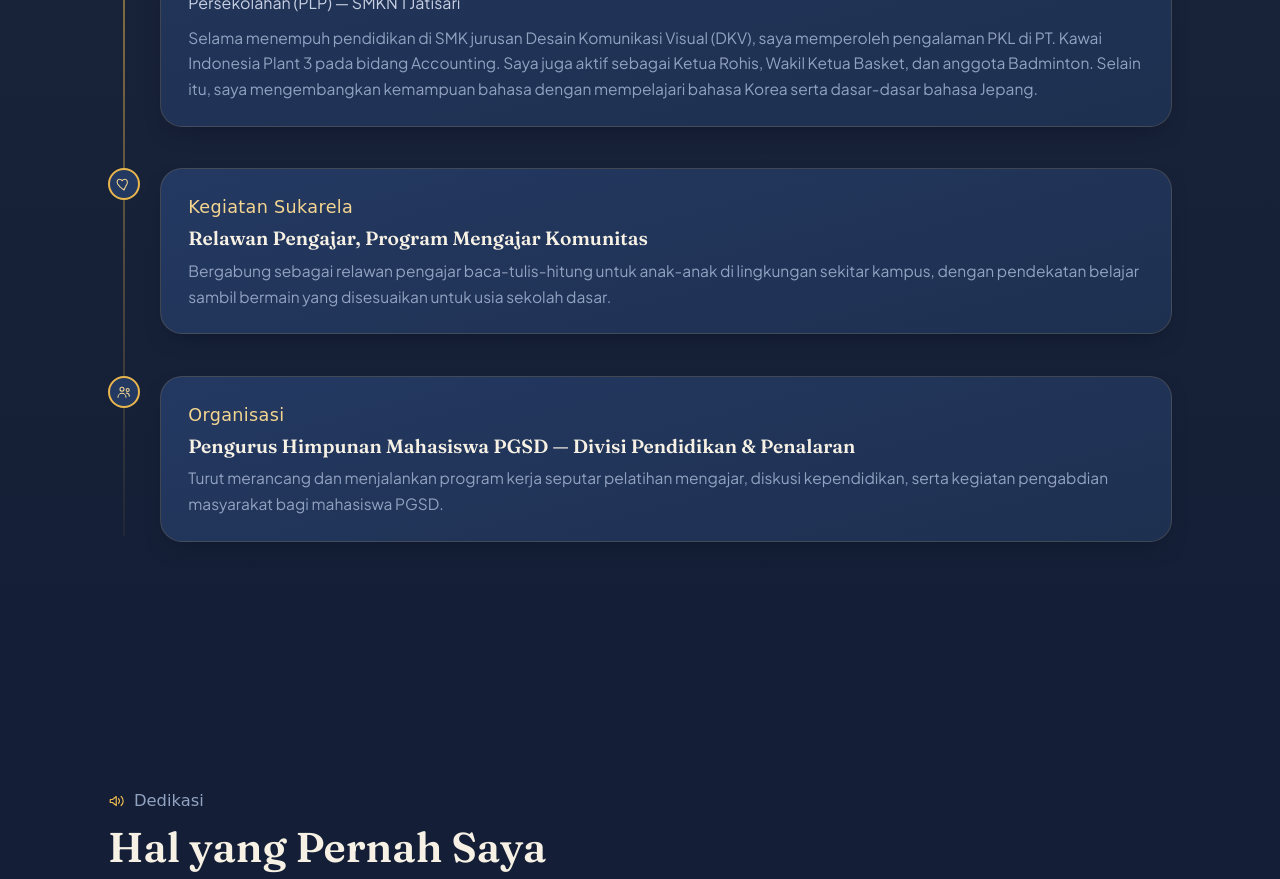
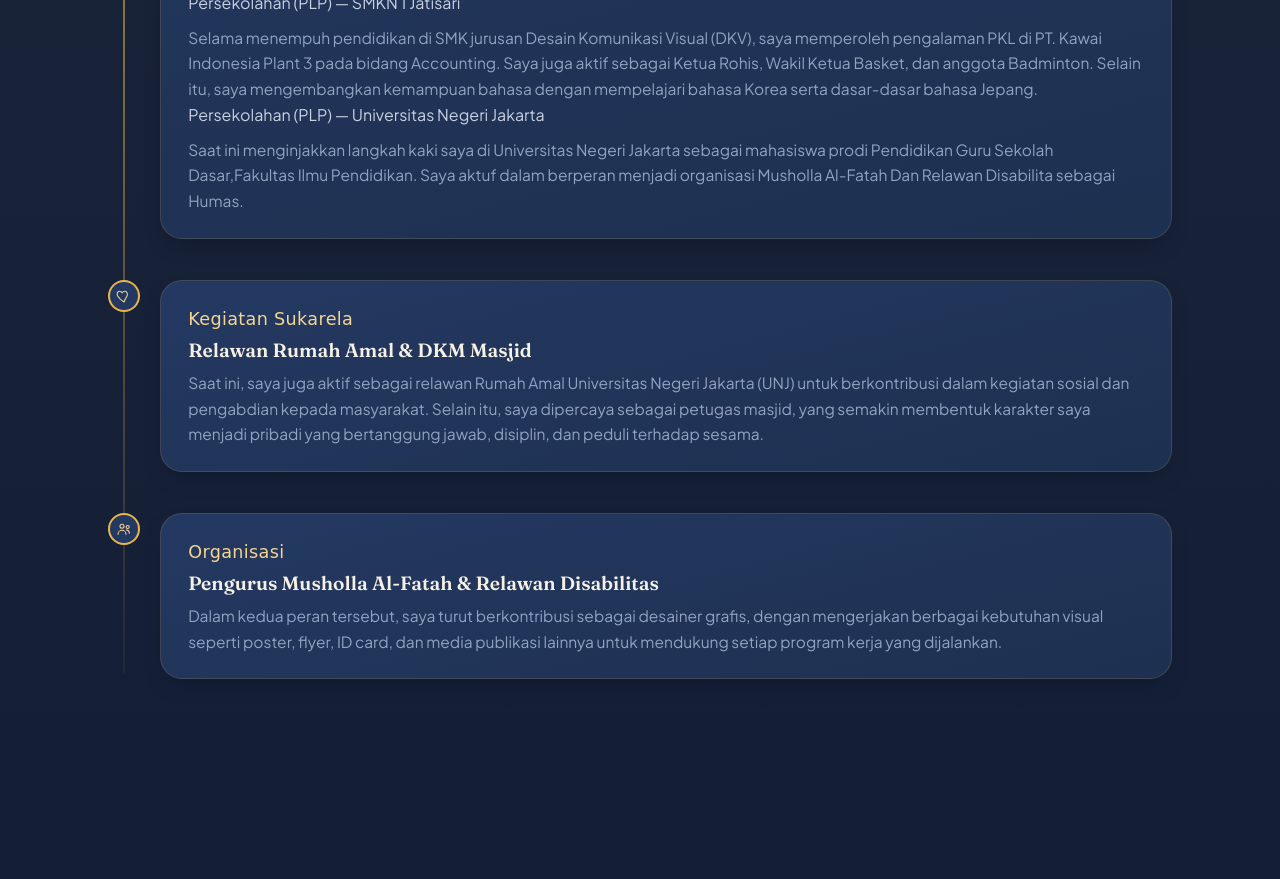
Before and after one commit to fannn1140-cyber/Profil_Adnan_Irfaan, a plain HTML site: page index.html in a window 1280 px wide. Shown: the part 2680-3559 px from the top of the page. Drawn offline with Linux system fonts and the light colour scheme; a web font is replaced by a local one.

Commit message:
Update index.html
Revisi

```diff
--- a/index.html
+++ b/index.html
@@ -536,27 +536,34 @@ Saya memiliki ketertarikan yang tinggi terhadap dunia pendidikan, kepemimpinan,
 
 <p>Sejak duduk di bangku sekolah dasar, saya telah aktif mengikuti berbagai kompetisi di bidang olahraga, seperti sepak bola, badminton, dan lari. Meskipun saat itu saya belum berhasil meraih prestasi, pengalaman tersebut menjadi pelajaran berharga yang membentuk karakter saya.
 Saya percaya bahwa kegagalan bukanlah akhir dari sebuah perjalanan, melainkan proses untuk terus belajar, mengevaluasi diri, dan berkembang menjadi pribadi yang lebih baik. Dari setiap kompetisi yang saya ikuti, saya belajar tentang arti disiplin, kerja keras, sportivitas, serta pentingnya memiliki semangat untuk bangkit setelah menghadapi kegagalan. Nilai-nilai tersebut terus saya pegang hingga saat ini dalam menjalani pendidikan maupun berbagai aktivitas organisasi dan pengembangan diri.</p>
+
 Persekolahan (PLP) — SMP IT Am'Sar</h3>
 
-<p>Perjalanan tersebut berlanjut saat saya menempuh pendidikan di SMP IT Am'Sar. Selama kurang lebih dua tahun, saya aktif mengikuti kegiatan karate dan berhasil meraih medali emas pada Festival Karate, serta medali perak dan medali perunggu pada kompetisi O2SN. Meski akhirnya saya memutuskan untuk berhenti karena kondisi fisik yang menurun, pengalaman tersebut membentuk karakter saya menjadi pribadi yang lebih disiplin, tangguh, dan pantang menyerah.</p>Persekolahan (PLP) — SMKN 1 Jatisari</h3>
+<p>Perjalanan tersebut berlanjut saat saya menempuh pendidikan di SMP IT Am'Sar. Selama kurang lebih dua tahun, saya aktif mengikuti kegiatan karate dan berhasil meraih medali emas pada Festival Karate, serta medali perak dan medali perunggu pada kompetisi O2SN. Meski akhirnya saya memutuskan untuk berhenti karena kondisi fisik yang menurun, pengalaman tersebut membentuk karakter saya menjadi pribadi yang lebih disiplin, tangguh, dan pantang menyerah.</p>
+
+Persekolahan (PLP) — SMKN 1 Jatisari</h3>
 
 <p>Selama menempuh pendidikan di SMK jurusan Desain Komunikasi Visual (DKV), saya memperoleh pengalaman PKL di PT. Kawai Indonesia Plant 3 pada bidang Accounting. Saya juga aktif sebagai Ketua Rohis, Wakil Ketua Basket, dan anggota Badminton. Selain itu, saya mengembangkan kemampuan bahasa dengan mempelajari bahasa Korea serta dasar-dasar bahasa Jepang.</p>
+
+Persekolahan (PLP) — Universitas Negeri Jakarta</h3>
+
+<p>Saat ini menginjakkan langkah kaki saya di Universitas Negeri Jakarta sebagai mahasiswa prodi Pendidikan Guru Sekolah Dasar,Fakultas Ilmu Pendidikan. Saya aktuf dalam berperan menjadi organisasi Musholla Al-Fatah Dan Relawan Disabilita sebagai Humas.</p>
           </div>
         </div>
         <div class="timeline-item reveal">
           <div class="timeline-marker"><svg class="icon"><use href="#i-heart"/></svg></div>
           <div class="card timeline-content">
             <span class="timeline-date hand">Kegiatan Sukarela</span>
-            <h3>Relawan Pengajar, Program Mengajar Komunitas</h3>
-            <p>Bergabung sebagai relawan pengajar baca-tulis-hitung untuk anak-anak di lingkungan sekitar kampus, dengan pendekatan belajar sambil bermain yang disesuaikan untuk usia sekolah dasar.</p>
+            <h3>Relawan Rumah Amal & DKM Masjid</h3>
+            <p>Saat ini, saya juga aktif sebagai relawan Rumah Amal Universitas Negeri Jakarta (UNJ) untuk berkontribusi dalam kegiatan sosial dan pengabdian kepada masyarakat. Selain itu, saya dipercaya sebagai petugas masjid, yang semakin membentuk karakter saya menjadi pribadi yang bertanggung jawab, disiplin, dan peduli terhadap sesama.</p>
           </div>
         </div>
         <div class="timeline-item reveal">
           <div class="timeline-marker"><svg class="icon"><use href="#i-users"/></svg></div>
           <div class="card timeline-content">
             <span class="timeline-date hand">Organisasi</span>
-            <h3>Pengurus Himpunan Mahasiswa PGSD — Divisi Pendidikan & Penalaran</h3>
-            <p>Turut merancang dan menjalankan program kerja seputar pelatihan mengajar, diskusi kependidikan, serta kegiatan pengabdian masyarakat bagi mahasiswa PGSD.</p>
+            <h3>Pengurus Musholla Al-Fatah & Relawan Disabilitas</h3>
+            <p>Dalam kedua peran tersebut, saya turut berkontribusi sebagai desainer grafis, dengan mengerjakan berbagai kebutuhan visual seperti poster, flyer, ID card, dan media publikasi lainnya untuk mendukung setiap program kerja yang dijalankan.</p>
           </div>
         </div>
       </div>
```
